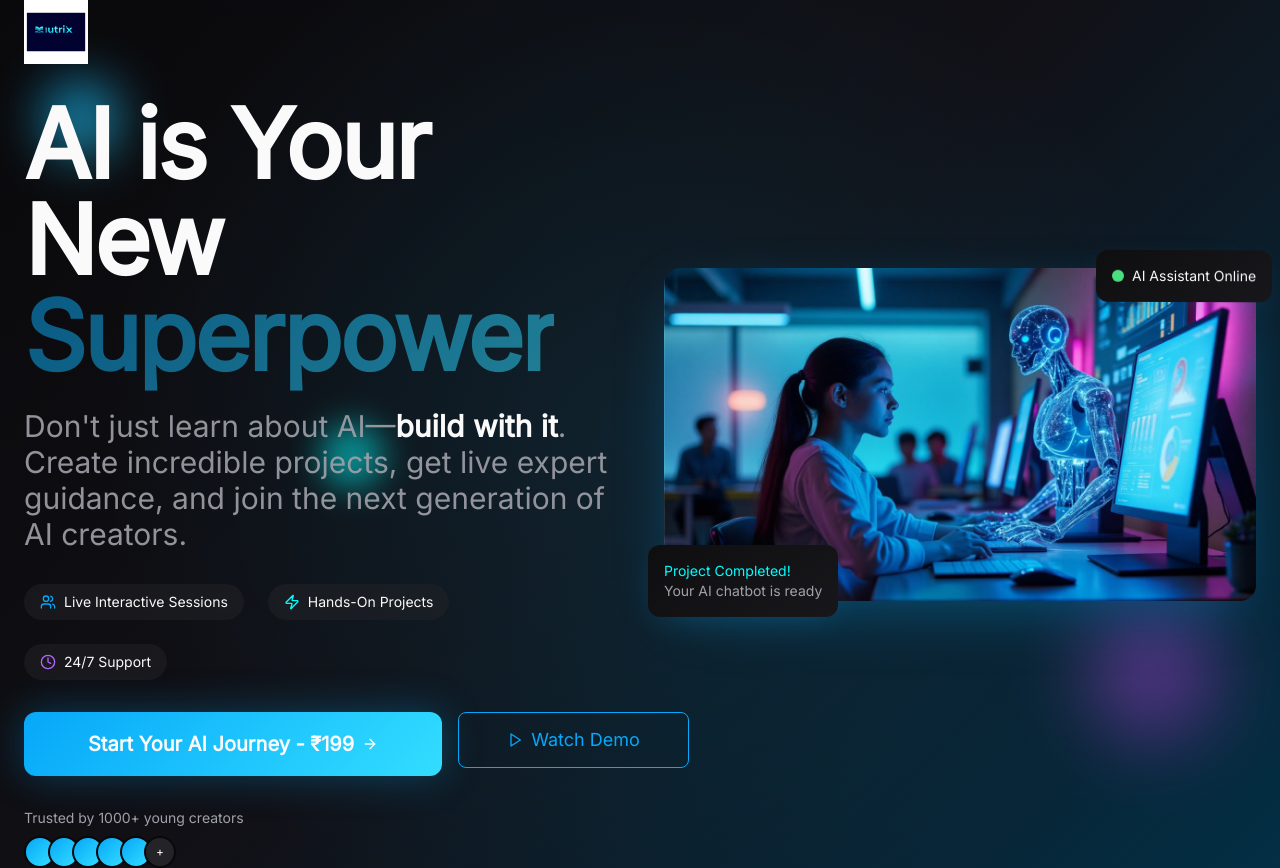
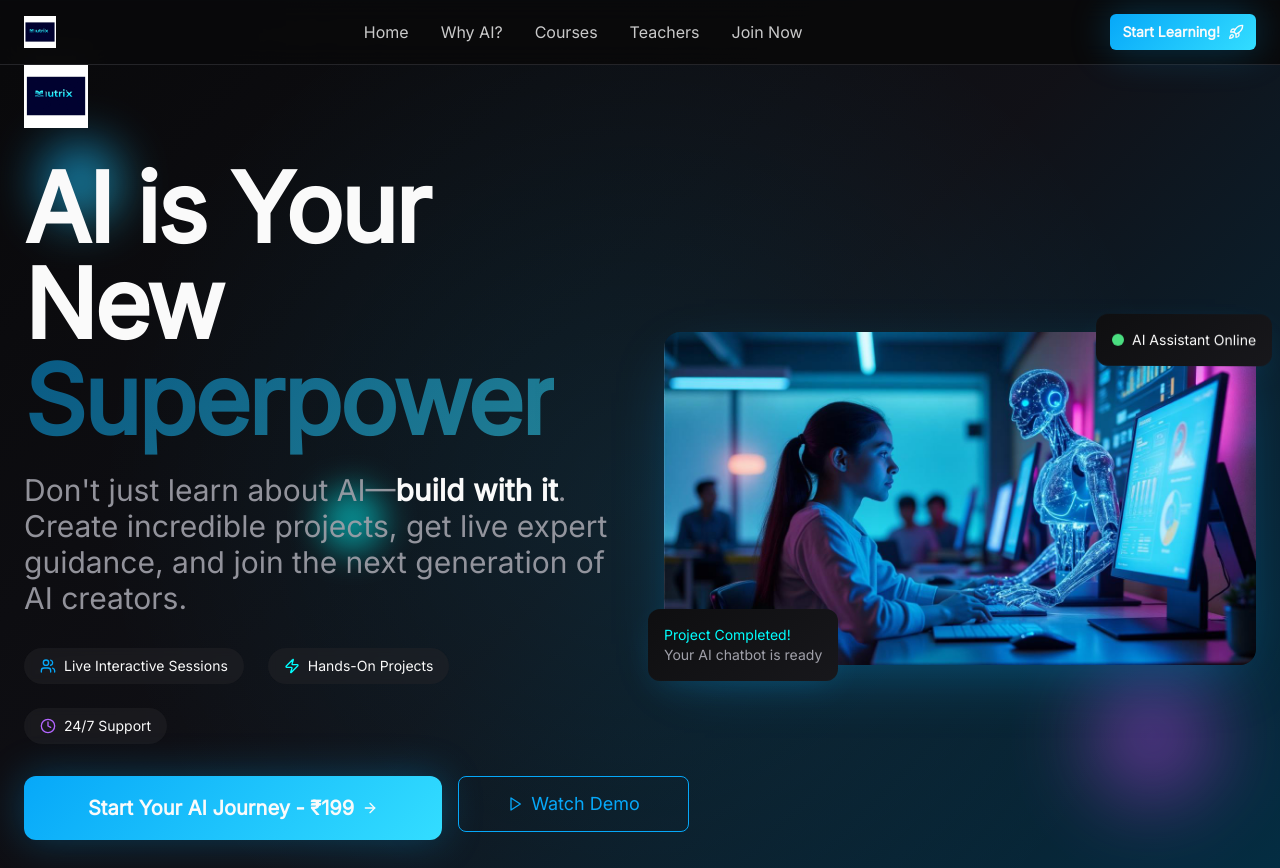
Before and after one commit to tutrixacademy-debug/tutrix-ai-superpowers, a React (Vite) app: page / in a window 1280 px wide. Shown: the top 868 px of the page. Built offline with nearby package versions, Linux system fonts and the light colour scheme.

Commit message:
Refactor: Improve header and sticky button

```diff
--- /dev/null
+++ b/src/components/Navigation.tsx
@@ -0,0 +1,57 @@
+import { Button } from "@/components/ui/button";
+import { Rocket } from "lucide-react";
+import tutrixLogo from "@/assets/tutrix-logo.png";
+
+const Navigation = () => {
+  const navItems = [
+    { label: "Home", href: "#home" },
+    { label: "Why AI?", href: "#why-ai" },
+    { label: "Courses", href: "#courses" },
+    { label: "Teachers", href: "#teachers" },
+    { label: "Join Now", href: "#join" },
+  ];
+
+  return (
+    <nav className="fixed top-0 left-0 right-0 z-50 bg-background/80 backdrop-blur-md border-b border-border">
+      <div className="container mx-auto px-6">
+        <div className="flex items-center justify-between h-16">
+
+          {/* Logo */}
+          <div className="flex items-center">
+            <img
+              src={tutrixLogo}
+              alt="Tutrix"
+              className="h-8 w-auto"
+            />
+          </div>
+
+          {/* Navigation Menu */}
+          <div className="hidden md:flex items-center space-x-8">
+            {navItems.map((item) => (
+              <a
+                key={item.label}
+                href={item.href}
+                className="text-foreground/80 hover:text-foreground transition-colors font-medium"
+              >
+                {item.label}
+              </a>
+            ))}
+          </div>
+
+          {/* Start Learning Button */}
+          <Button
+            variant="hero"
+            size="sm"
+            className="group"
+          >
+            Start Learning!
+            <Rocket className="h-4 w-4 transition-transform group-hover:translate-x-1" />
+          </Button>
+
+        </div>
+      </div>
+    </nav>
+  );
+};
+
+export default Navigation;
--- a/src/pages/Index.tsx
+++ b/src/pages/Index.tsx
@@ -1,3 +1,4 @@
+import Navigation from "@/components/Navigation";
 import Hero from "@/components/Hero";
 import ProblemSolution from "@/components/ProblemSolution";
 import Differentiators from "@/components/Differentiators";
@@ -8,6 +9,8 @@ import Footer from "@/components/Footer";
 const Index = () => {
   return (
     <div className="min-h-screen">
+      <Navigation />
+      <div className="pt-16"> {/* Add padding to account for fixed header */}
         <Hero />
         <ProblemSolution />
         <Differentiators />
@@ -15,6 +18,7 @@ const Index = () => {
         <Pricing />
         <Footer />
       </div>
+    </div>
   );
 };
 
```
Lines whose indentation alone changed are shown as unchanged.
